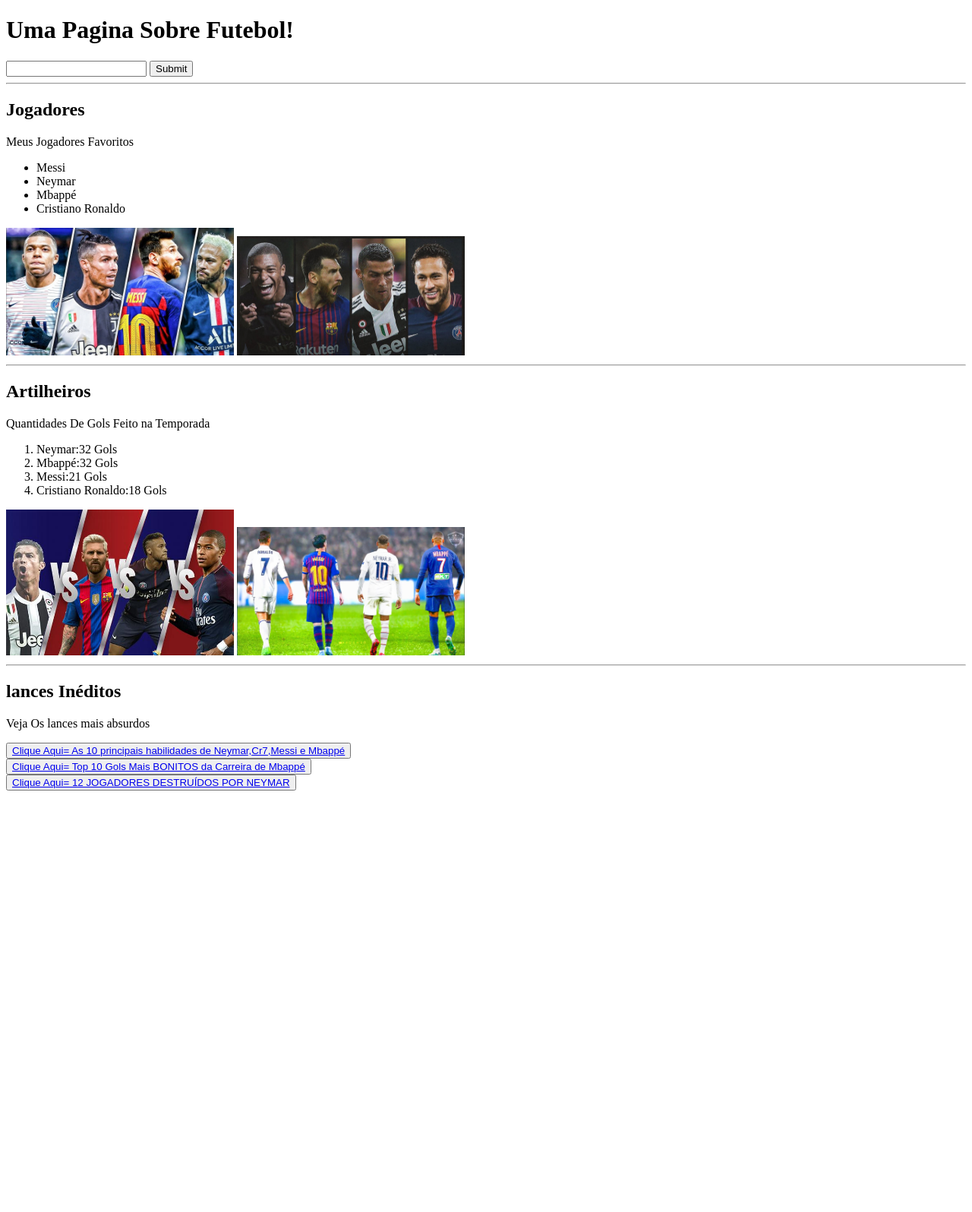
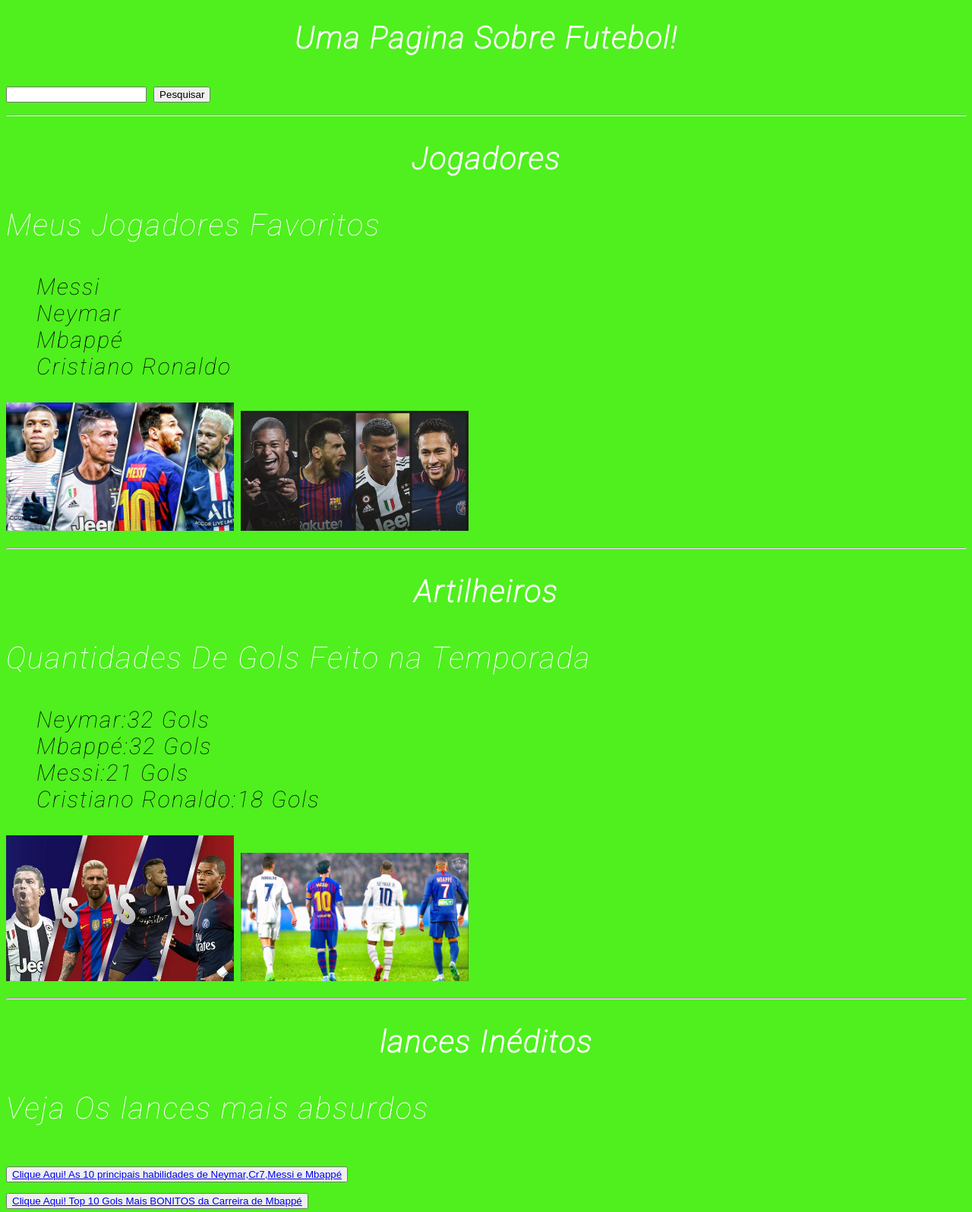
Before and after one commit to MadaraTr/repositorio-teste, a plain HTML site: page index.html in a window 1280 px wide. Shown: the top 1596 px of the page at 76% size. Before the commit the page ends 1049 px from the top, so only its background shows below. Drawn offline with Linux system fonts and the light colour scheme.

Commit message:
Initial commit

```diff
--- a/index.html
+++ b/index.html
@@ -5,16 +5,19 @@
         <meta http-equiv="X-UA-Compatible" content="IE=edge">
         <meta name="viewport" content="width=device-width, initial-scale=1.0">
         <title> Meu Blog! </title>
+        <link rel="stylesheet" href="style.css">
+        <link rel="preconnect" href="https://fonts.gstatic.com">
+        <link href="https://fonts.googleapis.com/css2?family=Roboto:ital,wght@1,100&display=swap" rel="stylesheet">
     </head>
 
     <body>
         <h1> Uma Pagina Sobre Futebol! </h1>
         <input type="text">
-        <button> Submit </button>
+        <button> Pesquisar </button>
         <hr>
         <h2> Jogadores </h2>
         <p>Meus Jogadores Favoritos </p>
-        <ul>
+        <ul style="list-style: none;">
         <li>Messi</li>
         <li>Neymar</li>
         <li>Mbappé</li>
@@ -25,7 +28,7 @@
         <hr>
         <h2> Artilheiros </h2>
         <p>Quantidades De Gols Feito na Temporada</p>
-        <ol>
+        <ol style="list-style: none;">
         <li>Neymar:32 Gols </li>
         <li>Mbappé:32 Gols</li>
         <li>Messi:21 Gols</li>
@@ -36,11 +39,12 @@
         <hr>
         <h2>lances Inéditos </h2>
         <p>Veja Os lances mais absurdos</p>
-        <a href="https://www.youtube.com/watch?v=TGtACZWU0TQ"target="_blank" ><button>Clique Aqui= As 10 principais habilidades de Neymar,Cr7,Messi e Mbappé</a></button>
+        <a href="https://www.youtube.com/watch?v=TGtACZWU0TQ"target="_blank" ><button>Clique Aqui! As 10 principais habilidades de Neymar,Cr7,Messi e Mbappé</a></button>
         <br>
-        <a href="https://www.youtube.com/watch?v=Ekm3aSKVj-s"target="_blank"><button>Clique Aqui= Top 10 Gols Mais BONITOS da Carreira de Mbappé</a></button>
+        <a href="https://www.youtube.com/watch?v=Ekm3aSKVj-s"target="_blank"><button>Clique Aqui! Top 10 Gols Mais BONITOS da Carreira de Mbappé</a></button>
         <br>
-        <a href="https://www.youtube.com/watch?v=dUaQFuKMMQk"target="_blank"><button>Clique Aqui= 12 JOGADORES DESTRUÍDOS POR NEYMAR</a></button>
+        <a href="https://www.youtube.com/watch?v=dUaQFuKMMQk"target="_blank"><button>Clique Aqui! 12 JOGADORES DESTRUÍDOS POR NEYMAR</a></button>
+
     </body>
 
 </html>
--- /dev/null
+++ b/style.css
@@ -0,0 +1,22 @@
+body {
+    background-color:rgb(79, 240, 29);
+    font-family: 'Roboto', sans-serif;
+    letter-spacing: 2px;
+    font-size: 30px;
+
+
+}
+h1{
+    color: rgb(255, 255, 255);
+    font-size: 40px;
+    text-align: center;
+}
+h2{
+    color: rgb(255, 254, 254);
+    font-size: 40px;
+    text-align: center;
+}
+p{
+    font-size: italic;
+    color: rgb(255, 255, 255);
+    font-size: 40px;
```
Also changed, not shown: 1 other file.
